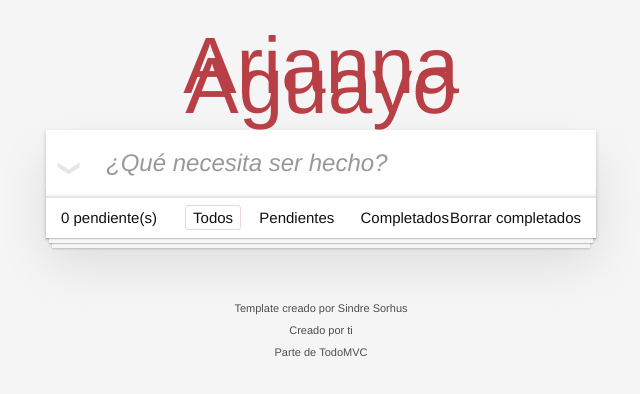
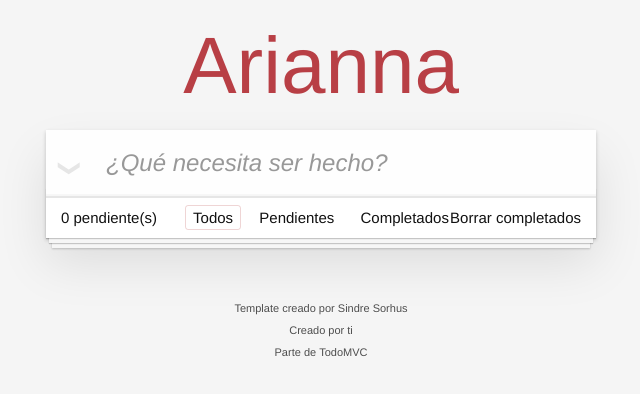
Before and after one commit to AlfredoGoatache/todos-JS, a website built with webpack: page src/index.html in a window 1280 px wide. Shown: the whole page, without its empty margins (319-959 px from the left). Built offline with nearby package versions, Linux system fonts and the light colour scheme; some packages are replaced by stand-ins of ours.

Commit message:
cambio de nombre al titulo

```diff
--- a/src/index.html
+++ b/src/index.html
@@ -10,7 +10,7 @@
 <body>
 	<section class="todoapp">
 		<header class="header">
-			<h1>Arianna Aguayo</h1>
+			<h1>Arianna</h1>
 			<input class="new-todo" placeholder="¿Qué necesita ser hecho?" autofocus>
 		</header>
 		<!-- This section should be hidden by default and shown when there are todos -->
```
Also changed, not shown: docs/index.html (+1 -1 lines), 2 other files.
